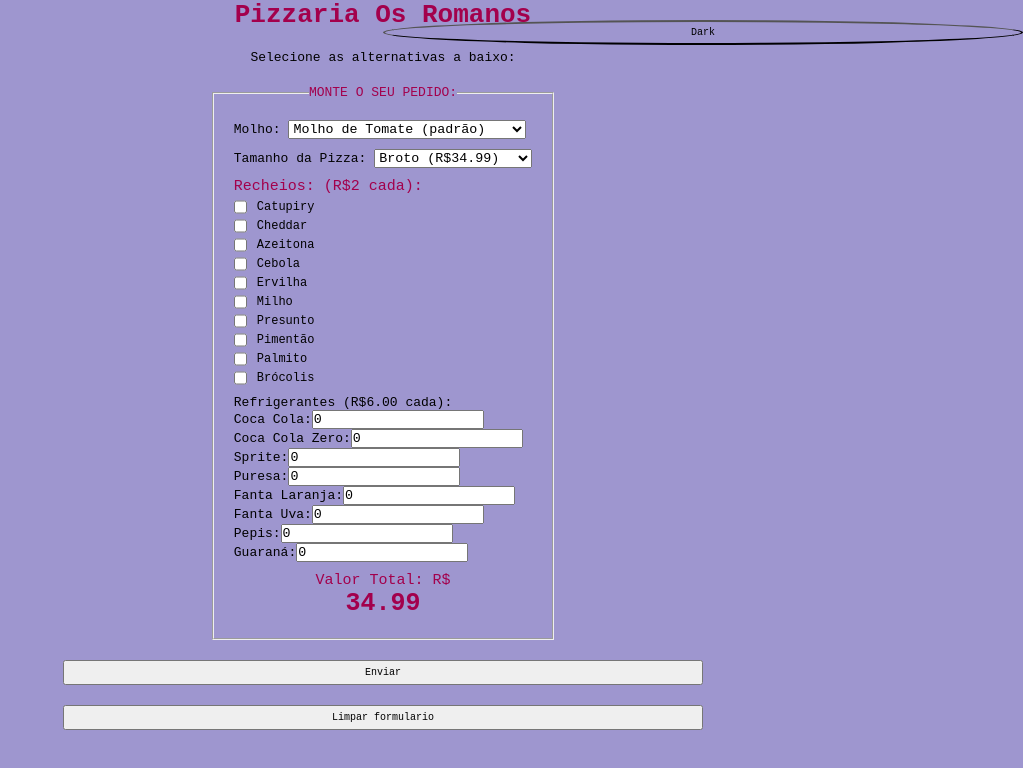
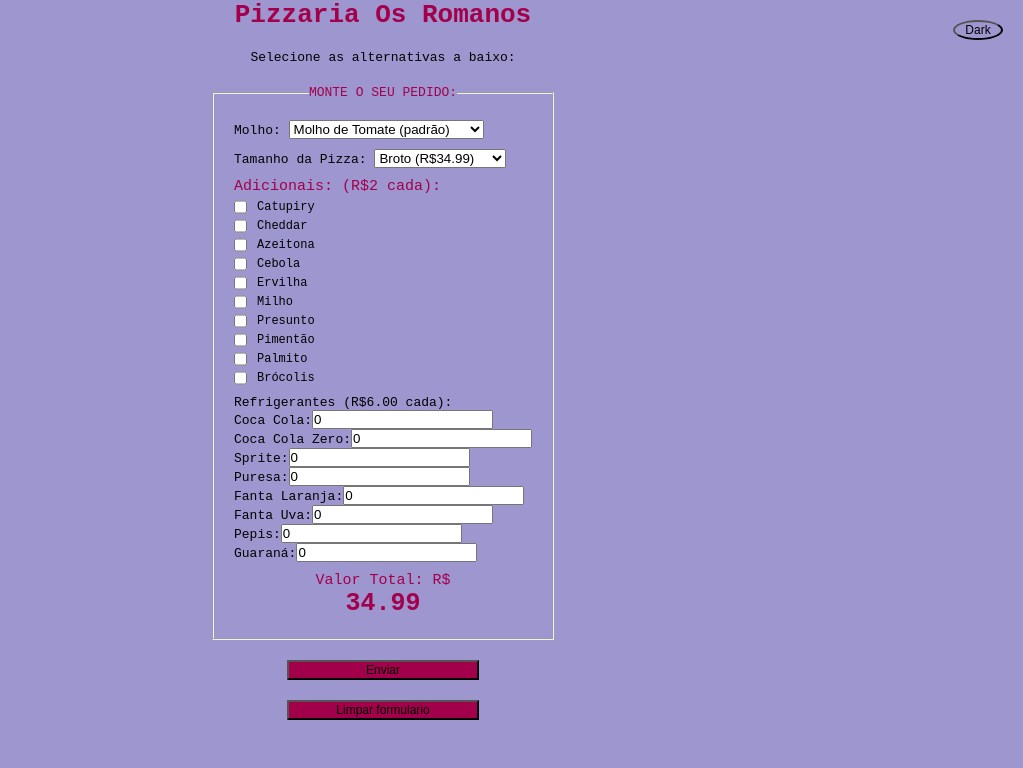
Before and after one commit to MNJ17/Pizzaria, a plain HTML site: page index.html in a window 1280 px wide. Shown: the whole page, without its empty margins (257-1280 px from the left). Drawn offline with Linux system fonts and the light colour scheme.

Commit message:
complementação de códigos

```diff
--- a/index.html
+++ b/index.html
@@ -1,9 +1,8 @@
-<!doctype html>
+<!DOCTYPE html>
 <html>
-
   <head>
     <title>Form e eventos</title>
-    <link rel="stylesheet" type="text/css" href="./style.css">
+    <link rel="stylesheet" type="text/css" href="./style.css" />
   </head>
 
   <body class="light-theme">
@@ -13,20 +12,26 @@
       <fieldset>
         <legend>Monte o seu pedido:</legend>
         <div>
-                <label for="baseMolho">Molho:
+          <label for="baseMolho"
+            >Molho:
             <select name="baseMolho" id="baseMolho">
               <option value="tomate">Molho de Tomate (padrão)</option>
               <option value="azeite">Azeite de Oliva (+R$3)</option>
               <option value="molhoBranco">Molho Branco (+R$5)</option>
               <option value="molhoparisiense">Molho Parisiense (+R$7)</option>
-                        <option value="molhogongorzola">Molho de Gorgonzola (+R$8)</option>
+              <option value="molhogongorzola">
+                Molho de Gorgonzola (+R$8)
+              </option>
               <option value="molhopicante">Molho Picante (+R$8)</option>
-                        <option value="molhostrogonoff">Molho de Strogonoff (+R$10)</option>
+              <option value="molhostrogonoff">
+                Molho de Strogonoff (+R$10)
+              </option>
             </select>
           </label>
         </div>
         <div>
-                <label for="tamanhopizza">Tamanho da Pizza:
+          <label for="tamanhopizza"
+            >Tamanho da Pizza:
             <select name="tamanhopizza" id="tamanhopizza">
               <option value="pequena">Broto (R$34.99)</option>
               <option value="media">Média (R$41.99)</option>
@@ -37,29 +42,114 @@
           </label>
         </div>
         <div id="recheio">
-                <p>Recheios: (R$2 cada):</p>
-                <label><input class="recheiopizza" type="checkbox" name="catupiry" id="catupiry">Catupiry</label>
-                <label><input class="recheiopizza" type="checkbox" name="cheddar" id="cheddar">Cheddar</label>
-                <label><input class="recheiopizza" type="checkbox" name="azeitona" id="azeitona">Azeitona</label>
-                <label><input class="recheiopizza" type="checkbox" name="cebola" id="cebola">Cebola</label>
-                <label><input class="recheiopizza" type="checkbox" name="ervilha" id="ervilha">Ervilha</label>
-                <label><input class="recheiopizza" type="checkbox" name="milho" id="milho">Milho</label>
-                <label><input class="recheiopizza" type="checkbox" name="presunto" id="presunto">Presunto</label>
-                <label><input class="recheiopizza" type="checkbox" name="pimentao" id="pimentao">Pimentão</label>
-                <label><input class="recheiopizza" type="checkbox" name="palmito" id="palmito">Palmito</label>
-                <label><input class="recheiopizza" type="checkbox" name="brocolis" id="brocolis">Brócolis</label>
-
+          <p>Adicionais: (R$2 cada):</p>
+          <label
+            ><input
+              class="recheiopizza"
+              type="checkbox"
+              name="catupiry"
+              id="catupiry"
+            />Catupiry</label
+          >
+          <label
+            ><input
+              class="recheiopizza"
+              type="checkbox"
+              name="cheddar"
+              id="cheddar"
+            />Cheddar</label
+          >
+          <label
+            ><input
+              class="recheiopizza"
+              type="checkbox"
+              name="azeitona"
+              id="azeitona"
+            />Azeitona</label
+          >
+          <label
+            ><input
+              class="recheiopizza"
+              type="checkbox"
+              name="cebola"
+              id="cebola"
+            />Cebola</label
+          >
+          <label
+            ><input
+              class="recheiopizza"
+              type="checkbox"
+              name="ervilha"
+              id="ervilha"
+            />Ervilha</label
+          >
+          <label
+            ><input
+              class="recheiopizza"
+              type="checkbox"
+              name="milho"
+              id="milho"
+            />Milho</label
+          >
+          <label
+            ><input
+              class="recheiopizza"
+              type="checkbox"
+              name="presunto"
+              id="presunto"
+            />Presunto</label
+          >
+          <label
+            ><input
+              class="recheiopizza"
+              type="checkbox"
+              name="pimentao"
+              id="pimentao"
+            />Pimentão</label
+          >
+          <label
+            ><input
+              class="recheiopizza"
+              type="checkbox"
+              name="palmito"
+              id="palmito"
+            />Palmito</label
+          >
+          <label
+            ><input
+              class="recheiopizza"
+              type="checkbox"
+              name="brocolis"
+              id="brocolis"
+            />Brócolis</label
+          >
         </div>
         <div>
           <p>Refrigerantes (R$6.00 cada):</p>
-                <label for="cocacola">Coca Cola:<input type="number" id="cocacola" value="0"></label>
-                <label for="cocacolazero"> Coca Cola Zero:<input type="number" id="cocacolazero" value="0"></label>
-                <label for="sprite">Sprite:<input type="number" id="sprite" value="0"></label>
-                <label for="puresa">Puresa:<input type="number" id="puresa" value="0"></label>
-                <label for="fantalaranja">Fanta Laranja:<input type="number" id="fantalaranja" value="0"></label>
-                <label for="fantauva">Fanta Uva:<input type="number" id="fantauva" value="0"></label>
-                <label for="pepis">Pepis:<input type="number" id="pepis" value="0"></label>
-                <label for="guarana">Guaraná:<input type="number" id="guarana" value="0"></label>
+          <label for="cocacola"
+            >Coca Cola:<input type="number" id="cocacola" value="0"
+          /></label>
+          <label for="cocacolazero">
+            Coca Cola Zero:<input type="number" id="cocacolazero" value="0"
+          /></label>
+          <label for="sprite"
+            >Sprite:<input type="number" id="sprite" value="0"
+          /></label>
+          <label for="puresa"
+            >Puresa:<input type="number" id="puresa" value="0"
+          /></label>
+          <label for="fantalaranja"
+            >Fanta Laranja:<input type="number" id="fantalaranja" value="0"
+          /></label>
+          <label for="fantauva"
+            >Fanta Uva:<input type="number" id="fantauva" value="0"
+          /></label>
+          <label for="pepis"
+            >Pepis:<input type="number" id="pepis" value="0"
+          /></label>
+          <label for="guarana"
+            >Guaraná:<input type="number" id="guarana" value="0"
+          /></label>
         </div>
         <div class="pedidototal">
           Valor Total: R$<output name="total" id="total"></output>
@@ -69,16 +159,18 @@
     <button id="btnsubmit">Enviar</button>
     <button id="btnreset">Limpar formulario</button>
     <script>
-        window.addEventListener("load", e => {
+      window.addEventListener("load", (e) => {
         // "ouvir" as alterações de controle de formulário à medida que elas acontecem imediatamente
-            document.getElementById("formPizza").addEventListener("input", atualizarValorTotal);
+        document
+          .getElementById("formPizza")
+          .addEventListener("input", atualizarValorTotal);
 
         // executa uma redefinição personalizada do formulário quando o usuário clica em redefinir
         // para que possamos disparar nosso próprio evento "resetfinished"
-            document.getElementById("formPizza").addEventListener("reset", e => {
+        document.getElementById("formPizza").addEventListener("reset", (e) => {
           e.target.reset();
         });
-            document.getElementById("btnreset").addEventListener("click", e => {
+        document.getElementById("btnreset").addEventListener("click", (e) => {
           // Aciona o evento reset manualmente para acionarmos nosso próprio custom
           // evento para redefinir o valor total do formulário
           evt = new Event("reset");
@@ -88,7 +180,9 @@
         });
         // Quando nosso evento resetfinished for acionado, atualizar o valor total do formulário
         // Todos os controles do formulário devem ser redefinidos neste ponto
-            document.getElementById("formPizza").addEventListener("resetfinished", e => {
+        document
+          .getElementById("formPizza")
+          .addEventListener("resetfinished", (e) => {
             atualizarValorTotal();
           });
 
@@ -102,20 +196,38 @@
 
         switch (document.getElementById("baseMolho").selectedIndex) {
           case 1:
-                    valortotal += 1;
+            valortotal += 3;
             break;
+
           case 2:
-                    valortotal += 2;
+            valortotal += 5;
+            break;
+
+          case 3:
+            valortotal += 7;
+            break;
+
+          case 4:
+            valortotal += 8;
+            break;
+
+          case 5:
+            valortotal += 8;
+            break;
+
+          case 6:
+            valortotal += 10;
             break;
         }
-
         switch (document.getElementById("tamanhopizza").selectedIndex) {
           case 0:
             valortotal += 34.99;
             break;
+
           case 1:
             valortotal += 41.99;
             break;
+
           case 2:
             valortotal += 48.99;
             break;
@@ -129,36 +241,52 @@
             break;
         }
 
-            tops = document.getElementById("recheio").getElementsByClassName("recheiopizza");
+        tops = document
+          .getElementById("recheio")
+          .getElementsByClassName("recheiopizza");
         for (const topping of tops) {
           if (topping.checked) {
             valortotal += 2;
           }
         }
 
-            if (!isNaN(val = parseInt(document.getElementById("cocacola").value))) {
+        if (
+          !isNaN((val = parseInt(document.getElementById("cocacola").value)))
+        ) {
           valortotal += val * 6;
         }
-            if (!isNaN(val = parseInt(document.getElementById("cocacolazero").value))) {
+        if (
+          !isNaN(
+            (val = parseInt(document.getElementById("cocacolazero").value))
+          )
+        ) {
           valortotal += val * 6;
         }
-            if (!isNaN(val = parseInt(document.getElementById("sprite").value))) {
+        if (!isNaN((val = parseInt(document.getElementById("sprite").value)))) {
           valortotal += val * 6;
         }
 
-            if (!isNaN(val = parseInt(document.getElementById("puresa").value))) {
+        if (!isNaN((val = parseInt(document.getElementById("puresa").value)))) {
           valortotal += val * 6;
         }
-            if (!isNaN(val = parseInt(document.getElementById("fantalaranja").value))) {
+        if (
+          !isNaN(
+            (val = parseInt(document.getElementById("fantalaranja").value))
+          )
+        ) {
           valortotal += val * 6;
         }
-            if (!isNaN(val = parseInt(document.getElementById("fantauva").value))) {
+        if (
+          !isNaN((val = parseInt(document.getElementById("fantauva").value)))
+        ) {
           valortotal += val * 6;
         }
-            if (!isNaN(val = parseInt(document.getElementById("pepis").value))) {
+        if (!isNaN((val = parseInt(document.getElementById("pepis").value)))) {
           valortotal += val * 6;
         }
-            if (!isNaN(val = parseInt(document.getElementById("guarana").value))) {
+        if (
+          !isNaN((val = parseInt(document.getElementById("guarana").value)))
+        ) {
           valortotal += val * 6;
         }
         totalItens.value = valortotal.toFixed(2);
@@ -172,5 +300,4 @@
     <script src="./app.js"></script>
     <noscript>Habilitar JS para continuar</noscript>
   </body>
-
 </html>
--- a/style.css
+++ b/style.css
@@ -2,13 +2,14 @@
   box-sizing: border-box;
   margin: 0;
   padding: 0;
-  font-family: monospace;
+
 }
 
 :root {
   --lavander: #9e96cf;
   --white: #ffffff;
   --back: #000000;
+  --pink: #a3004c;
 }
 
 body {
@@ -21,11 +22,12 @@ body {
   align-items: center;
   gap: 20px;
   margin-bottom: 15px;
+  font-family: monospace;
 }
 
 h1 {
 
-  color: rgb(163, 0, 76);
+  color: var(--pink);
 
 }
 
@@ -47,7 +49,7 @@ fieldset div {
 fieldset legend {
   text-align: center;
   text-transform: uppercase;
-  color: rgb(163, 0, 76);
+  color: var(--pink);
 }
 
 .select,
@@ -92,7 +94,7 @@ fieldset legend {
 .select label,
 #recheio p,
 .refri p {
-  color: rgb(163, 0, 76);
+  color: var(--pink);
   font-size: 15px;
 }
 
@@ -105,21 +107,30 @@ fieldset legend {
 }
 
 .pedidototal output {
-  color: rgb(163, 0, 76);
+  color: var(--pink);
   font-weight: bold;
   font-size: 25px;
 }
 
 .pedidototal {
-  color: rgb(163, 0, 76);
+  color: var(--pink);
 }
 
 button {
-  height: 25px;
-  font-size: 10px;
-  width: 50%;
-  cursor: pointer;
+  height: 20px;
+  font-size: 12px;
+  width: 15%;
+  border-bottom: 100%;
+  background-color: var(--pink);
+  border: 50%;
+
   /* border-radius: 50%; */
+}
+
+button:hover {
+  background-color: var(--lavander);
+  border: 50%;
+  transition: 1s;
 }
 
 .light-theme {
@@ -135,6 +146,8 @@ button {
 .btn {
 
   position: absolute;
+  width: 50px;
+  right: 20px;
   top: 20px;
   border-radius: 50%;
   color: var(--btnFontColor);
```
Lines whose indentation alone changed are shown as unchanged.
